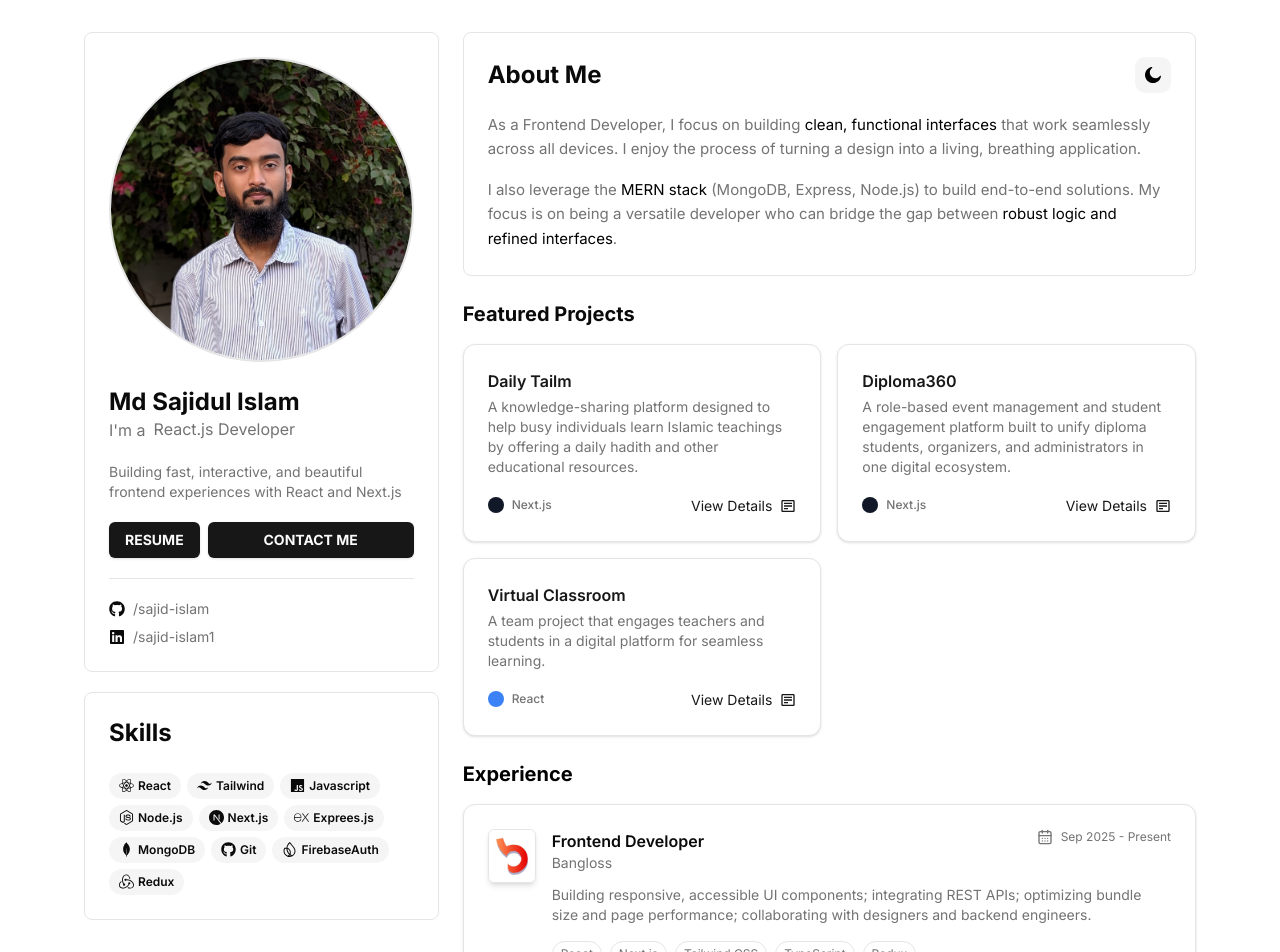
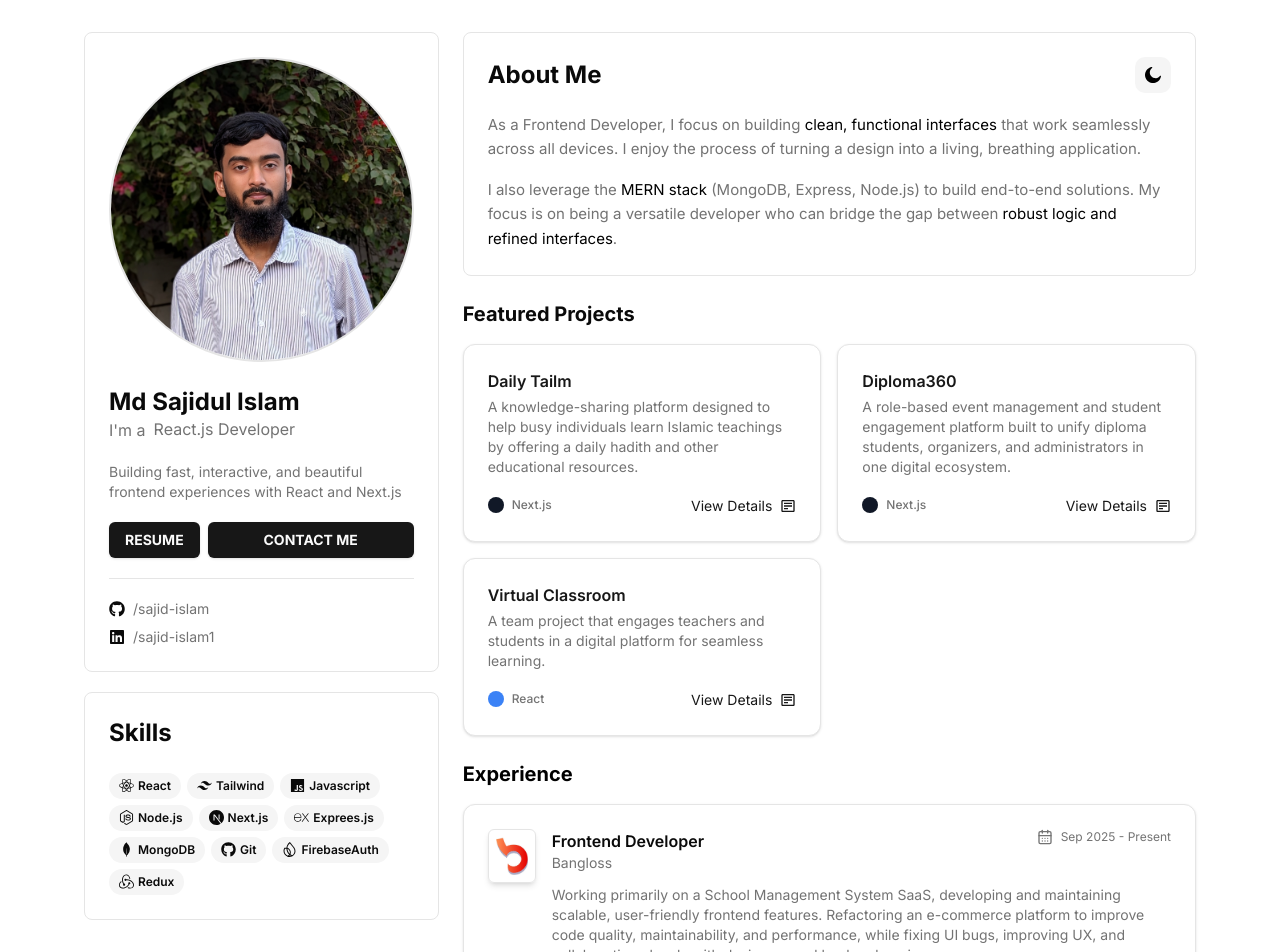
Before and after one commit to sajid-islam/portfolio-v2, a Next.js app: page / in a window 1280 px wide. Shown: the top 952 px of the page. Built offline with nearby package versions, Linux system fonts and the light colour scheme.

Commit message:
update experiance description

```diff
--- a/src/components/portfolioShowcaseComponents/Experience.jsx
+++ b/src/components/portfolioShowcaseComponents/Experience.jsx
@@ -1,6 +1,6 @@
+import { Card, CardContent } from "@/components/ui/card";
+import { CalendarDays } from "lucide-react";
 import Image from "next/image";
-import { CalendarDays, Briefcase } from "lucide-react";
-import { Card, CardContent } from "@/components/ui/card";
 
 const experiences = [
     {
@@ -10,7 +10,7 @@ const experiences = [
         duration: "Sep 2025 - Present",
         skills: ["React", "Next.js", "Tailwind CSS", "TypeScript", "Redux"],
         description:
-            "Building responsive, accessible UI components; integrating REST APIs; optimizing bundle size and page performance; collaborating with designers and backend engineers.",
+            "Working primarily on a School Management System SaaS, developing and maintaining scalable, user-friendly frontend features. Refactoring an e-commerce platform to improve code quality, maintainability, and performance, while fixing UI bugs, improving UX, and collaborating closely with designers and backend engineers.",
     },
 ];
 
```
